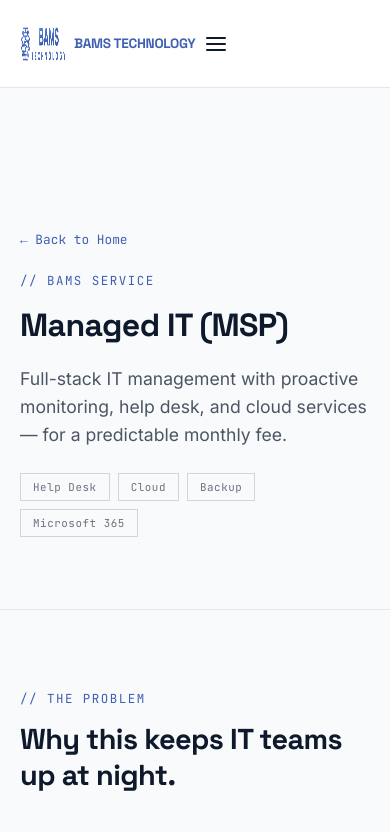
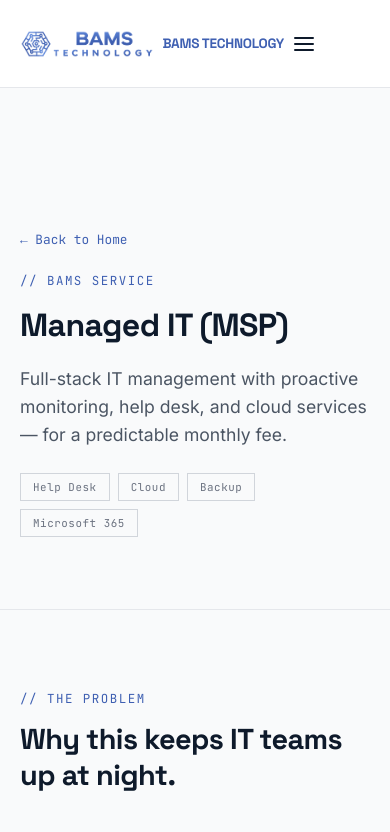
Before and after one commit to alexzilberberg1-ux/BAMS-Technology, a plain HTML site: page ServicePage.dc.html in a window 390 px wide. Shown: the top 832 px of the page. Drawn offline with nearby package versions, Linux system fonts and the light colour scheme.

Commit message:
Shrink logo and fix mobile distortion
Reduce header logo size (78px->52px) and fix mobile breakpoint,
which forced a fixed 46x38 box that squished the new wider logo.

```diff
--- a/ServicePage.dc.html
+++ b/ServicePage.dc.html
@@ -24,7 +24,7 @@
   @media (max-width:900px){
     .nav-toggle-label{display:flex !important;align-items:center;justify-content:center;width:40px;height:40px}
     .brand-link{font-size:0.85rem !important;white-space:nowrap;gap:8px !important}
-    .brand-link img{height:38px !important;width:46px !important}
+    .brand-link img{height:28px !important;width:auto !important}
     .nav-phone{display:none !important}
     .nav-links{position:absolute !important;top:100% !important;left:0 !important;right:0 !important;display:none !important;flex-direction:column !important;align-items:stretch !important;gap:2px !important;background:#fff !important;border-bottom:1px solid #E5E7EB !important;padding:12px 24px 20px !important;box-shadow:0 16px 32px rgba(14,26,43,0.08) !important}
     .nav-toggle-input:checked ~ .nav-links{display:flex !important}
@@ -43,7 +43,7 @@
 
   <nav class="px-page" style="position:sticky;top:0;z-index:50;display:grid;grid-template-columns:1fr auto 1fr;align-items:center;padding:0 48px;height:88px;background:rgba(255,255,255,0.92);backdrop-filter:blur(16px);border-bottom:1px solid #E5E7EB">
     <a href="index.html" class="brand-link" style="display:flex;align-items:center;gap:10px;font-family:'Space Grotesk',sans-serif;font-weight:700;font-size:1.05rem;color:{{ accentBlue }};letter-spacing:-0.02em;justify-self:center">
-      <img src="BAMS_Logo_Blue.png" alt="BAMS logo" style="height:78px;width:auto">
+      <img src="BAMS_Logo_Blue.png" alt="BAMS logo" style="height:52px;width:auto">
       BAMS TECHNOLOGY
     </a>
     <input type="checkbox" id="navToggle" class="nav-toggle-input">
```
Also changed, not shown: case-studies.html (+2 -2 lines), contact-us.html (+2 -2 lines), index.html (+2 -2 lines), partners.html (+2 -2 lines).
